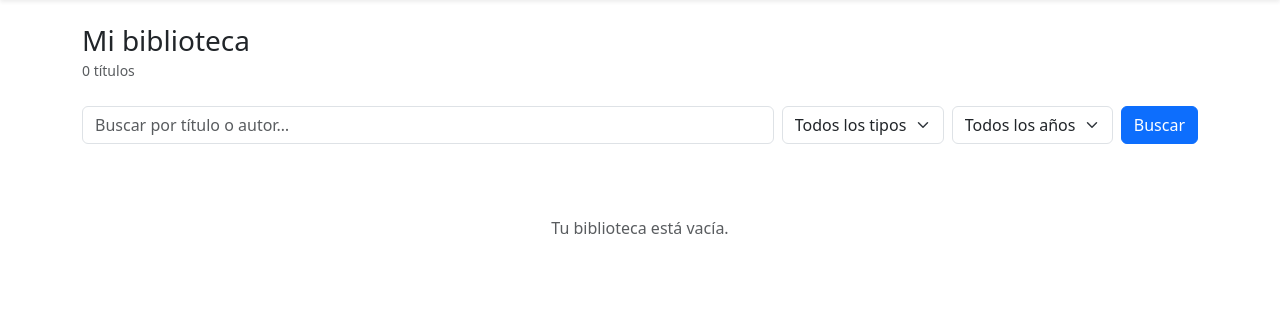
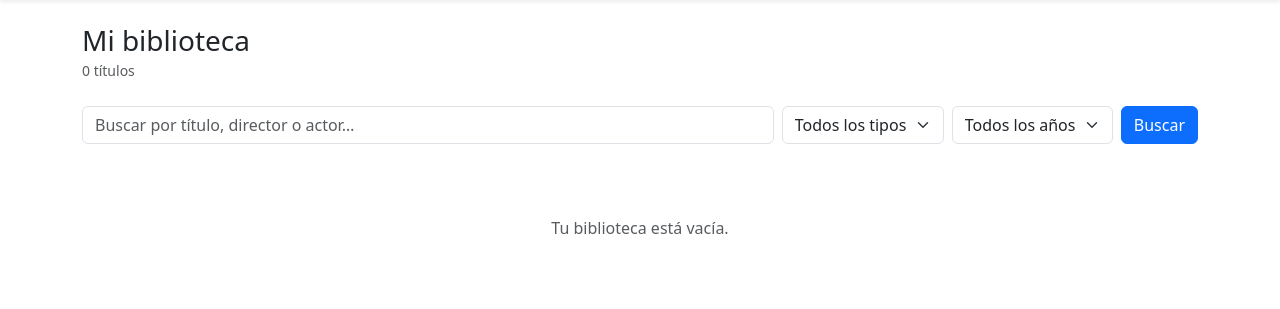
Before and after one commit to DyM66/flask_dakit, a Flask app: page / in a window 1280 px wide. Shown: the part 57-366 px from the top of the page. Run offline with Flask 3, Linux system fonts and the light colour scheme; data that the repository does not hold is empty.

Commit message:
feat(busqueda): incluir el reparto (actores) en el filtro de busqueda

```diff
--- a/app.py
+++ b/app.py
@@ -212,6 +212,7 @@ def index():
             if needle in normalize_text(e.title)
             or needle in normalize_text(e.title_alt)
             or needle in normalize_text(e.creator)
+            or needle in normalize_text(e.main_cast)
         ]
     types = [t for (t,) in db.session.query(Entry.type).distinct().order_by(Entry.type)]
     years = [y for (y,) in db.session.query(Entry.year).distinct().order_by(Entry.year.desc())]
--- a/templates/index.html
+++ b/templates/index.html
@@ -10,7 +10,7 @@
 
     <form method="GET" class="row g-2 mb-4">
         <div class="col-12 col-md">
-            <input type="search" name="q" class="form-control" placeholder="Buscar por título o autor…" value="{{ filters.q }}">
+            <input type="search" name="q" class="form-control" placeholder="Buscar por título, director o actor…" value="{{ filters.q }}">
         </div>
         <div class="col-6 col-md-auto">
             <select name="type" class="form-select" onchange="this.form.submit()">
```
